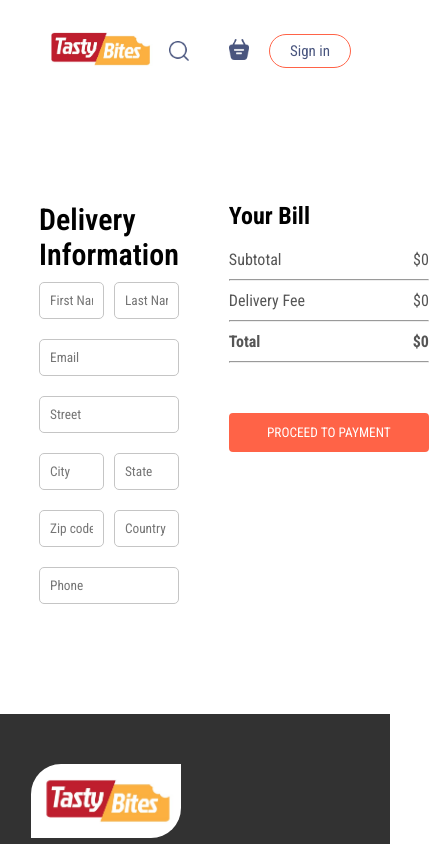
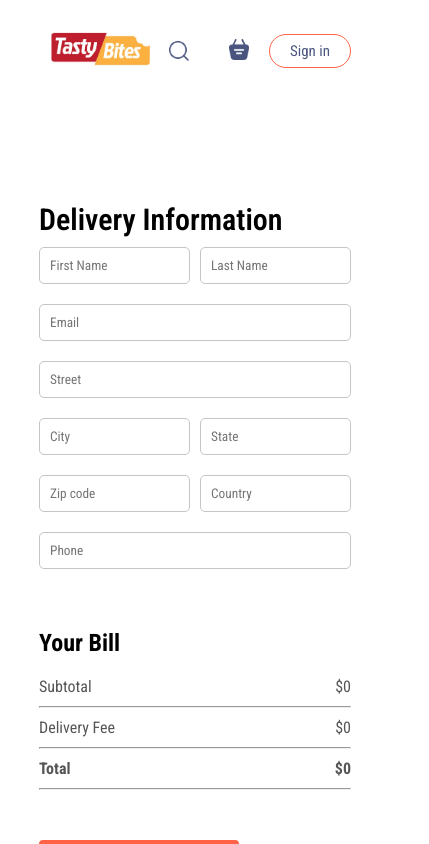
Before and after one commit to Kasim-Tech/food_delevery-Tasty-Bites-, a React (Vite) app in the folder frontend/: page /placeorder in a window 390 px wide. Shown: the top 844 px of the page, 429 px wide, since content can reach past the window. Built offline with nearby package versions, Linux system fonts and the light colour scheme.

Commit message:
checkout page in prog

```diff
--- a/frontend/src/pages/PlaceOrder/PlaceOrder.css
+++ b/frontend/src/pages/PlaceOrder/PlaceOrder.css
@@ -34,3 +34,13 @@
 .place-order .cart-total button{
     margin-top: 20px;
 }
+
+@media (max-width:750px){
+  .place-order{
+    flex-direction: column;
+    align-items: center;
+    justify-content: space-between;
+    gap: 50px;
+    margin-top: 100px;
+  }
+}
```
Also changed, not shown: frontend/src/assets/bg.jpg (deleted).
